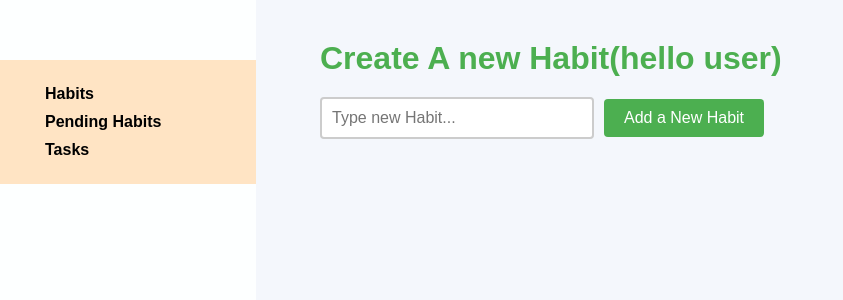
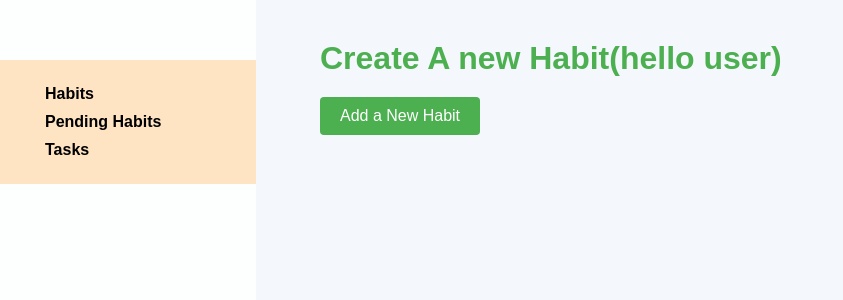
Before and after one commit to GUNAVANTH333/GrowHabit, a React (Vite) app: page / in a window 1280 px wide. Shown: the top 300 px of the page, without its empty margins (0-843 px from the left). Built offline with nearby package versions, Linux system fonts and the light colour scheme.

Commit message:
made adding habits more dynamic

```diff
--- a/src/components/Tracker/Tracker.jsx
+++ b/src/components/Tracker/Tracker.jsx
@@ -3,15 +3,20 @@ import "./Tracker.css";
 
 function Tracker() {
   const [habits, setNewHabit] = useState([]);
+  const [addHabit,setAddHabit] = useState(false)
   const [input, setInput] = useState("");
 
   const updateHabits = () => {
+    setAddHabit(!addHabit)
+    if (addHabit) {
       if (input.trim() === "") {
         alert("Please enter a Habit before adding it.");
         return;
       }
       setNewHabit([...habits, { name: input, streak: 0 }]);
       setInput("");
+    }
+
   };
 
   const handleHabitClick = (index) => {
@@ -24,13 +29,17 @@ function Tracker() {
     <>
     <div id="tracker-main">
       <h1>Create A new Habit(hello user)</h1>
-      <input
+      {addHabit ? <div><input
         className="habit_input"
         value={input}
         placeholder="Type new Habit..."
-        onChange={(event) => setInput(event.target.value)}
+        onChange={(event) => setInput(event.target.value)
+        }
         />
         <button className="add_habit" onClick={updateHabits}>Add a New Habit</button>
+        </div>
+        :
+      <button className="add_habit" onClick={updateHabits}>Add a New Habit</button>}
       <ul className="habit-list">
         {habits.map((habit, index) => (
           <li
```
Lines whose indentation alone changed are shown as unchanged.
